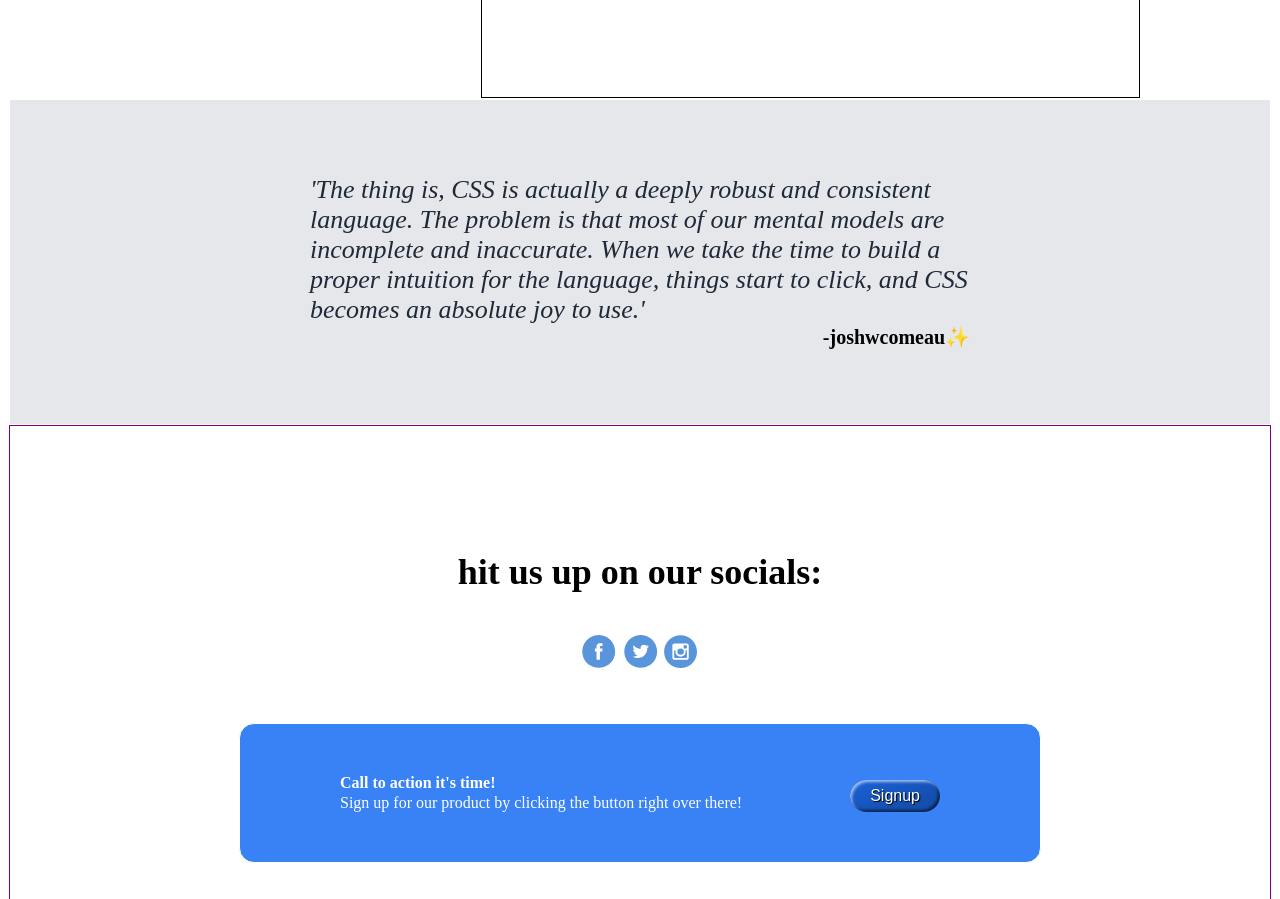
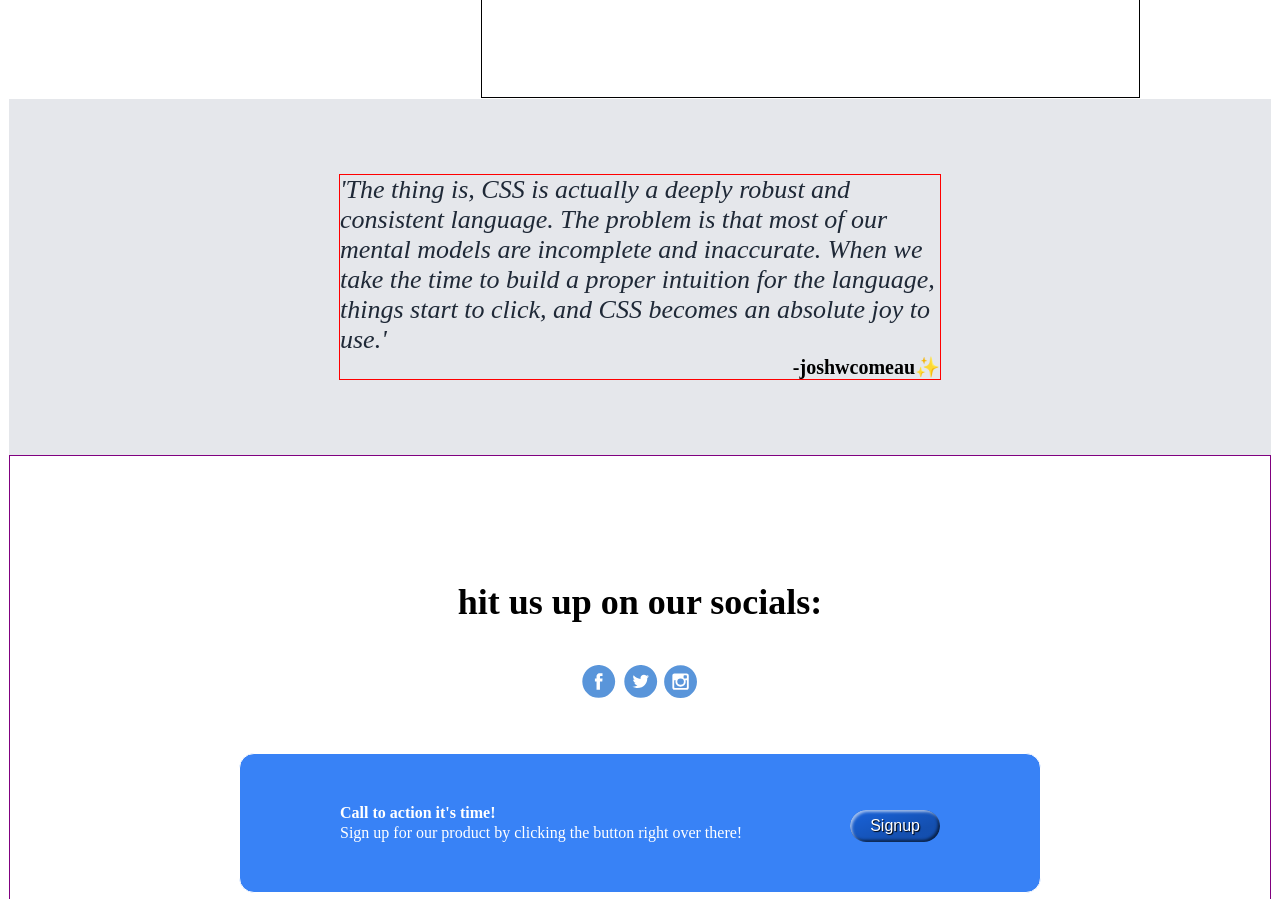
Before and after one commit to AuraRee/Landing-page, a plain HTML site: page index.html in a window 1280 px wide. Shown: the part 860-1759 px from the top of the page. Drawn offline with Linux system fonts and the light colour scheme.

Commit message:
Change padding to margin
This is in order to set the proper width of the container containing the quote text and get it to center align horizontally on the page

```diff
--- a/styles.css
+++ b/styles.css
@@ -170,8 +170,9 @@ button {
 .center.content3 {
     display: flex;
     flex-direction: column;
-    padding: 75px 300px;
-    width: 1000px;
+    margin: 75px 300px;
+    width: 600px;
+    border: 1px solid red;
 }
 
 .quote.text {
```
